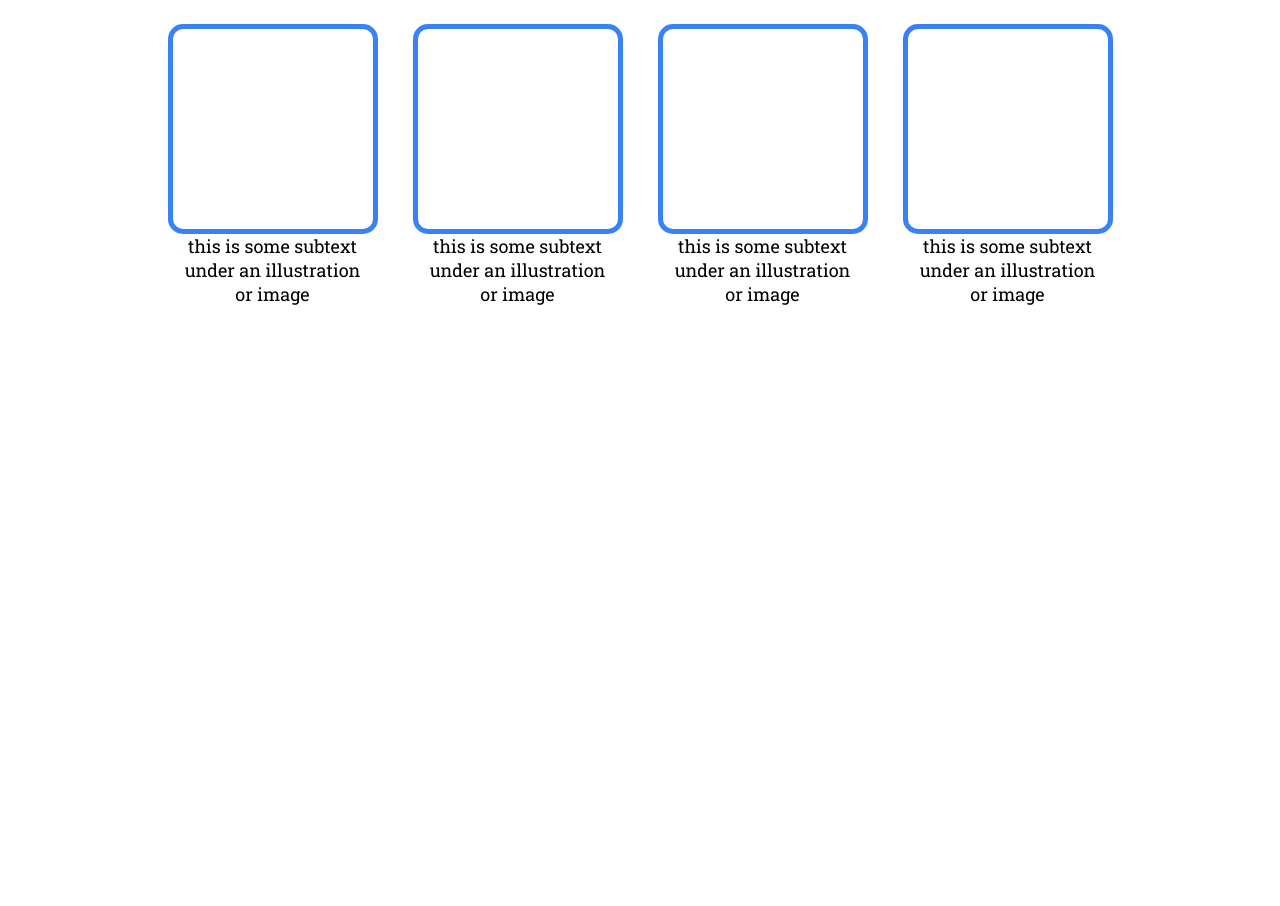
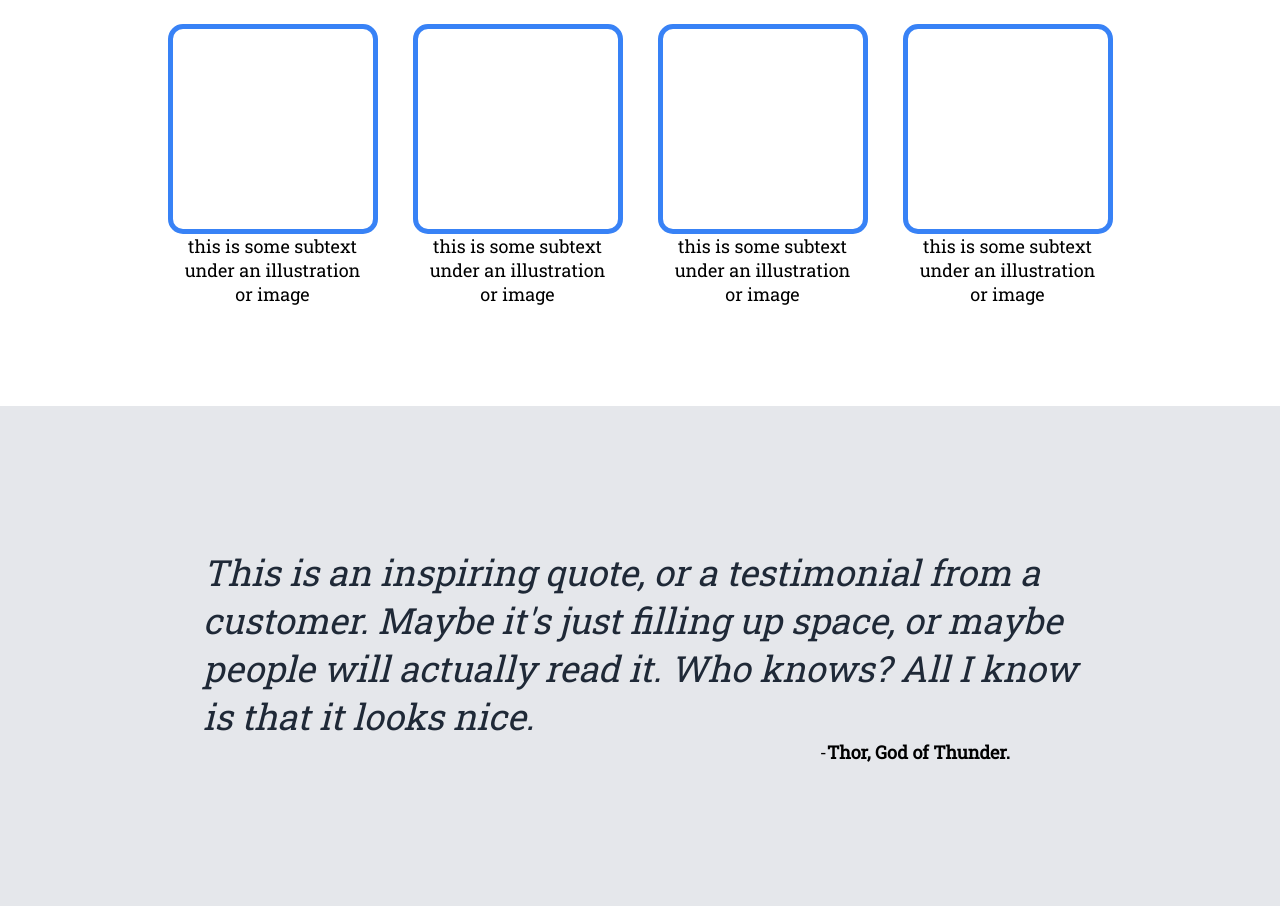
Before and after one commit to Ender-1701/Odin-Landing-Page, a plain HTML site: page index.html in a window 1280 px wide. Shown: the part 633-1539 px from the top of the page. Before the commit the page ends 939 px from the top, so only its background shows below. Drawn offline with Linux system fonts and the light colour scheme.

Commit message:
Start and finish third section

```diff
--- a/index.html
+++ b/index.html
@@ -51,5 +51,9 @@
                 </div>
             </div>
         </div>
+        <div class="third-section">
+             <h3>This is an inspiring quote, or a testimonial from a <br/> customer. Maybe it's just filling up space, or maybe <br/> people will actually read it. Who knows? All I know <br/> is that it looks nice.</h3>
+             <p class="p-third">-<strong>Thor, God of Thunder.</strong></p>
+        </div>
     </body>
 </html>
--- a/styles.css
+++ b/styles.css
@@ -119,3 +119,25 @@ ul{
     text-align: center;
     font-size: 18px;
  }
+
+ .third-section {
+    background-color: #E5E7EB;
+    height: 500px;
+    margin-top: 100px;
+    display: flex;
+    flex-direction: column;
+    justify-content: center;
+    align-items: center;
+ }
+
+ h3 {
+    font-size: 36px;
+    font-style: italic;
+    font-weight: lighter;
+    color: #1F2937;
+ }
+
+ .p-third {
+    font-size: 18px;
+    margin-left:  550px;
+ }
```
